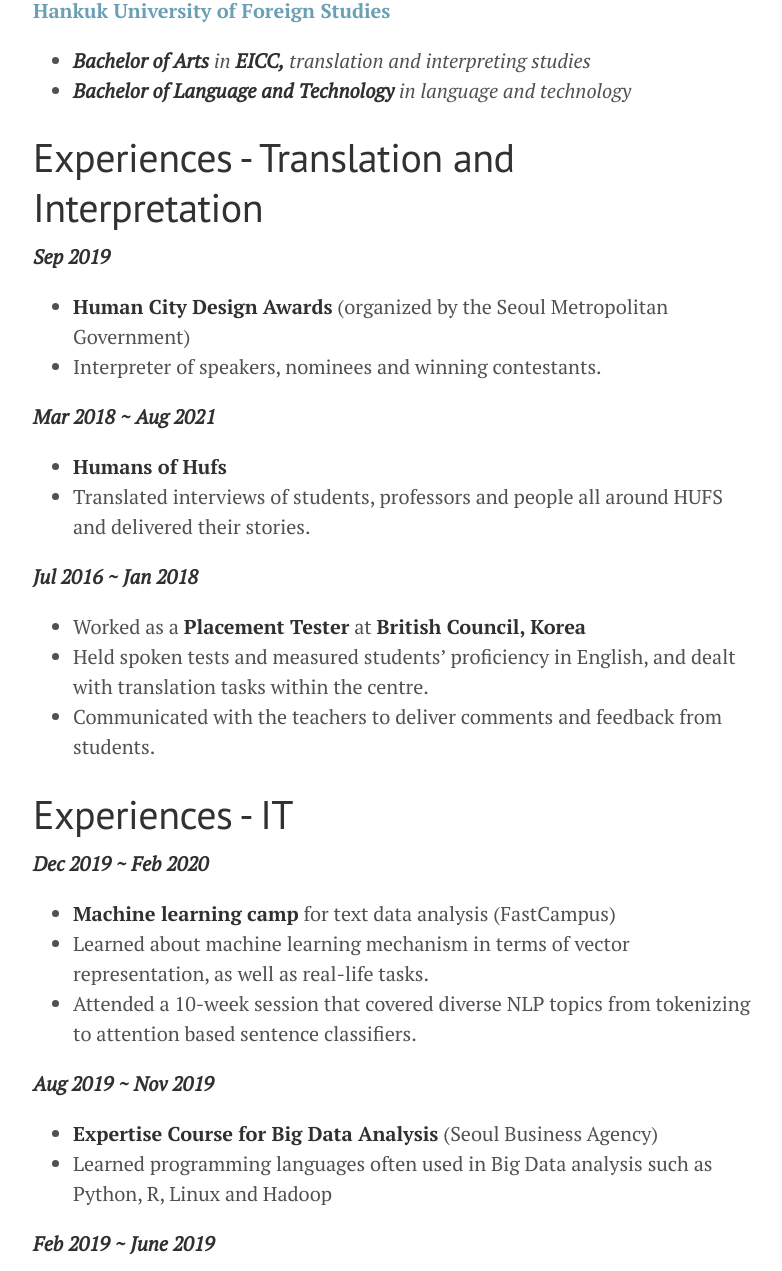
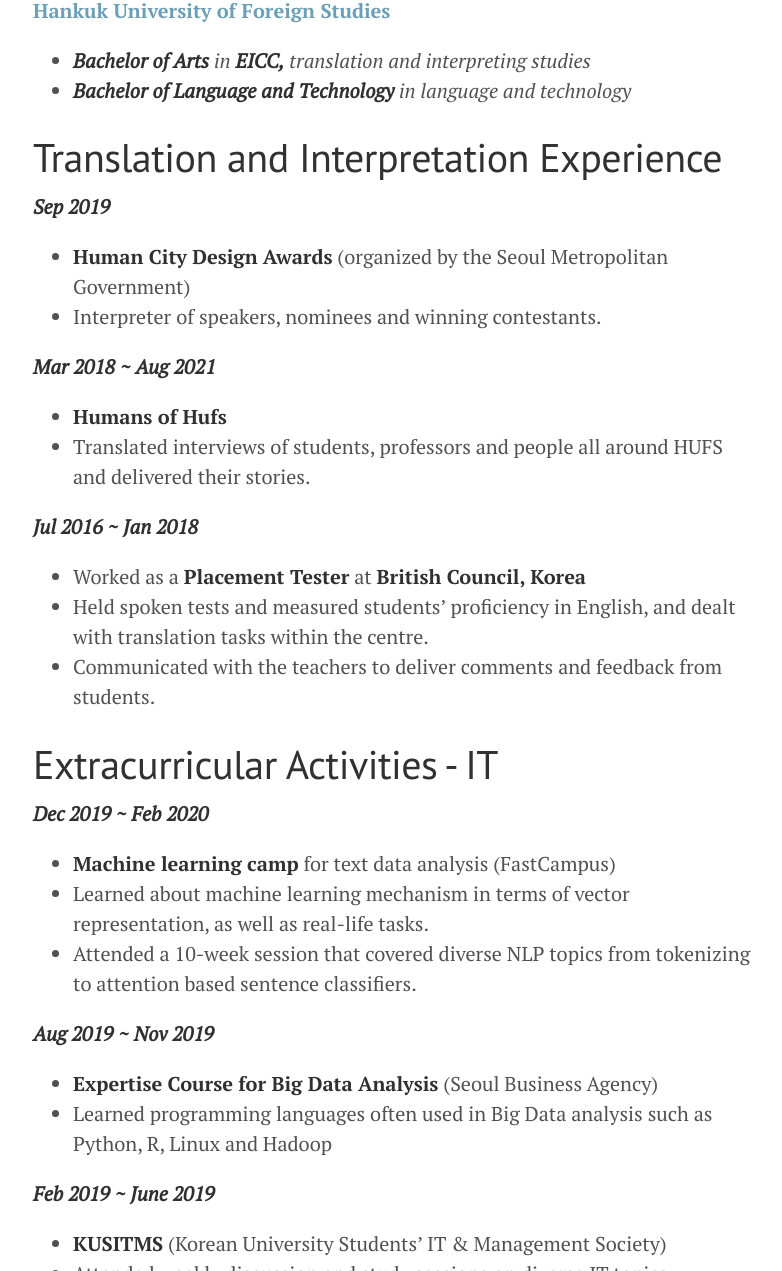
Before and after one commit to courteuny/courteuny.github.io, a Jekyll site: the page built from about.md, in a window 1280 px wide and 1400 px high, scrolled down 1898 px, cut to the strip 129-1400 px from the top of the window. Shown: the whole strip, without its empty margins (247-1029 px from the left). Built offline with Jekyll 4.4.1, drawn with Linux system fonts in a browser that asks for light colours.

Commit message:
Update about.md

```diff
--- a/about.md
+++ b/about.md
@@ -52,7 +52,7 @@ title: About Eunseo Courtney Kim
 - ***Bachelor of Language and Technology** in language and technology*
 
 
-# Experiences - Translation and Interpretation
+# Translation and Interpretation Experience
 
 ***Sep 2019***
 
@@ -70,7 +70,7 @@ title: About Eunseo Courtney Kim
 - Held spoken tests and measured students' proficiency in English, and dealt with translation tasks within the centre.
 - Communicated with the teachers to deliver comments and feedback from students.
 
-# Experiences - IT
+# Extracurricular Activities - IT
 
 ***Dec 2019 ~ Feb 2020***
 
```
